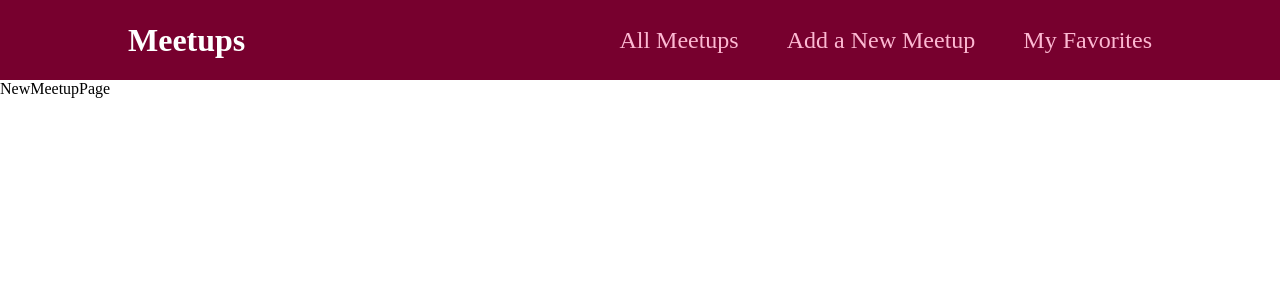
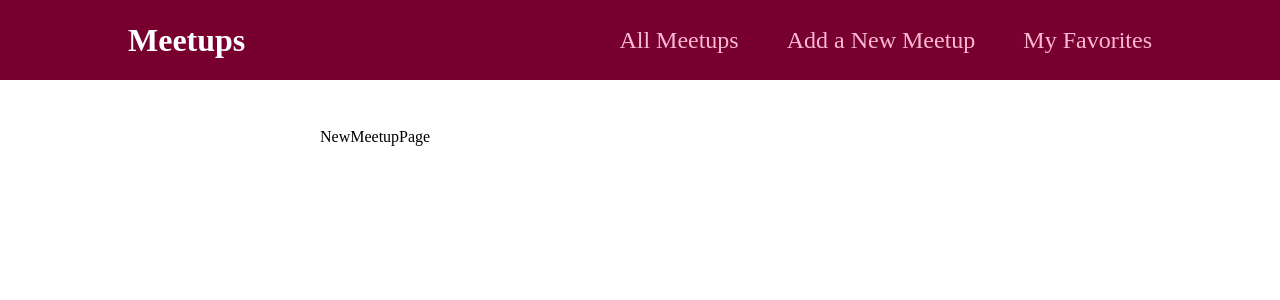
Before and after one commit to NigelMarshal/react-meetup-app, a React (Create React App) app: page /new-meetup in a window 1280 px wide. Shown: the top 300 px of the page. Built offline with nearby package versions, Linux system fonts and the light colour scheme.

Commit message:
feat(styles): Added wrappers for children props

```diff
--- a/src/App.js
+++ b/src/App.js
@@ -3,12 +3,10 @@
 import AllMeetupsPage from "./Pages/AllMeetups";
 import NewMeetupPage from "./Pages/NewMeetup";
 import FavoritesPage from "./Pages/Favorites";
-import MainNavigation from "./Components/Layout/MainNavigation"
-
+import Layout from "./Components/Layout/Layout";
 function App() {
   return (
-    <div>
-      <MainNavigation />
+    <Layout>
       <Switch>
         <Route path="/" exact>
           <AllMeetupsPage />
@@ -20,7 +18,7 @@
           <FavoritesPage />
         </Route>
       </Switch>
-    </div>
+    </Layout>
   );
 }
 
--- /dev/null
+++ b/src/Components/Layout/Layout.js
@@ -0,0 +1,16 @@
+import React from "react";
+import classes from "./Layout.module.css";
+import MainNavigation from "./MainNavigation";
+
+const Layout = (props) => {
+  return (
+    <div>
+      <MainNavigation />
+      <main className={classes.main}>
+          {props.children}
+      </main>
+    </div>
+  );
+};
+
+export default Layout;
--- /dev/null
+++ b/src/Components/Layout/Layout.module.css
@@ -0,0 +1,5 @@
+.main {
+    margin: 3rem auto;
+    width: 90%;
+    max-width: 40rem;
+}
--- a/src/Components/Layout/Meetups/MeetupItem.js
+++ b/src/Components/Layout/Meetups/MeetupItem.js
@@ -1,8 +1,9 @@
 import React from "react";
-
+import Card from "../UI/Card"
 import classes from './MeetupItem.module.css';
 const MeetupItem = (props) => {
   return (
+    <Card>
     <li className={classes.item}>
       <div className={classes.image}>
         <img src={props.image} alt={props.title} />
@@ -16,6 +17,7 @@
         <button>Add To Favorites</button>
       </div>
     </li>
+    </Card>
   );
 };
 
--- /dev/null
+++ b/src/Components/Layout/UI/Card.module.css
@@ -0,0 +1,5 @@
+.card {
+  background-color: white;
+  border-radius: 6px;
+  box-shadow: 0 2px 8px rgba(0, 0, 0, 0.2);
+}
```
Also changed, not shown: src/Components/Layout/UI/Card.js (added, +7 -0 lines).
